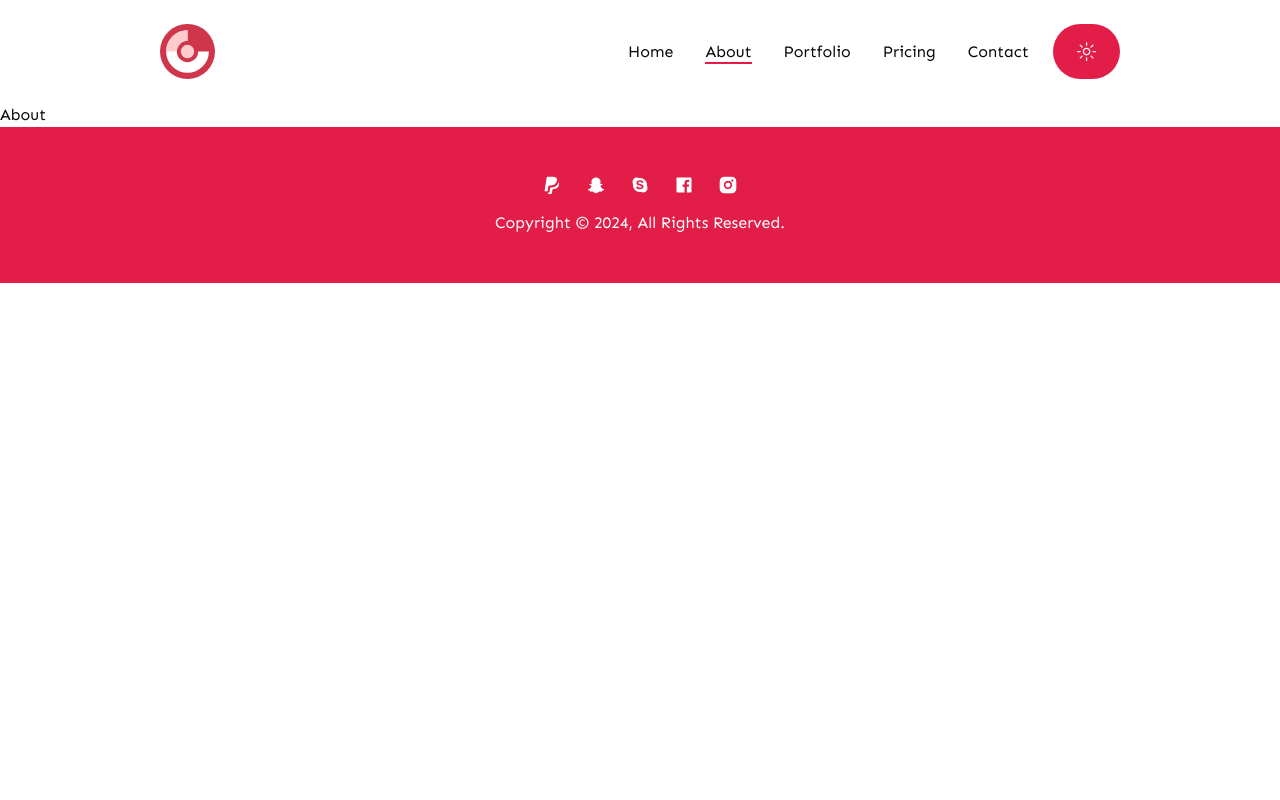
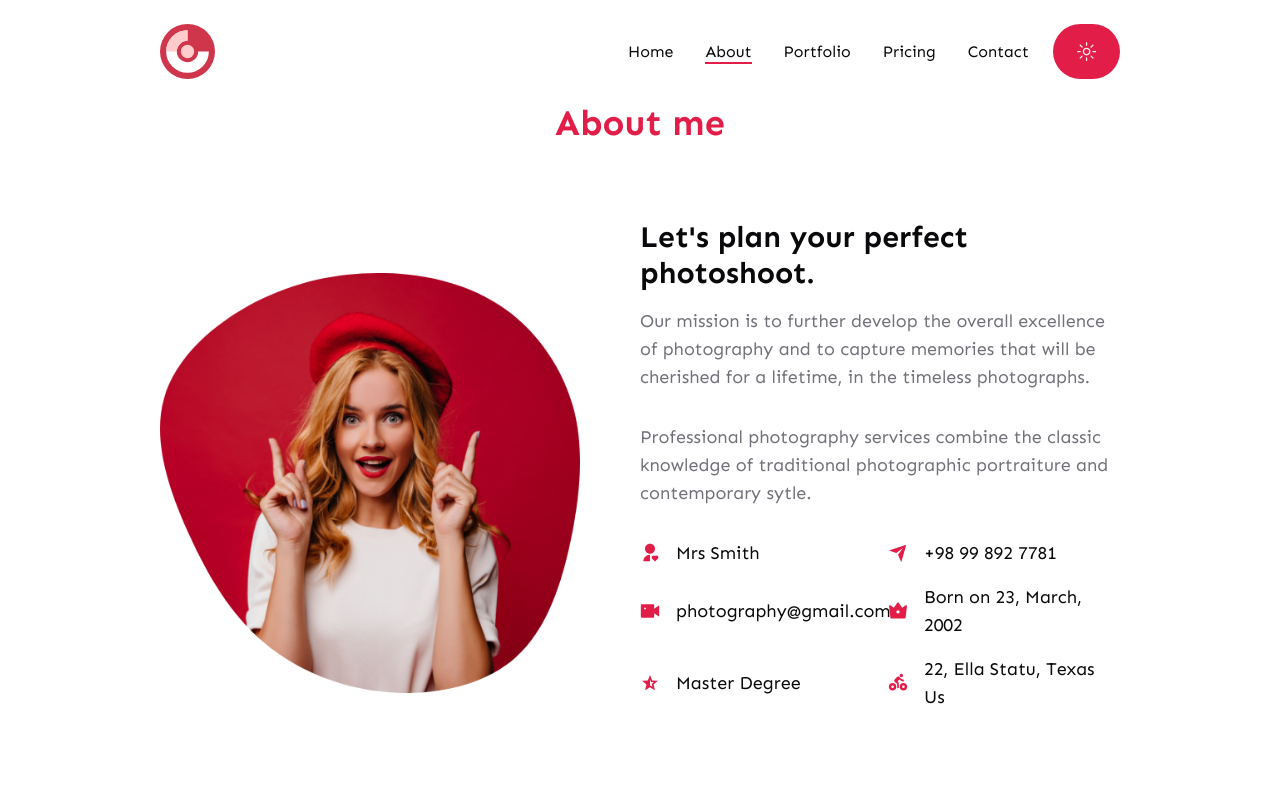
Before and after one commit to zreonx/photography-site, a Next.js app: page /about in a window 1280 px wide. Shown: the top 800 px of the page. Built offline with nearby package versions, Linux system fonts and the light colour scheme.

Commit message:
Added About Page

```diff
--- a/app/about/page.tsx
+++ b/app/about/page.tsx
@@ -1,7 +1,94 @@
+import { Icon } from "lucide-react";
 import React from "react";
+import {
+  RiRidingFill,
+  RiUserHeartFill,
+  RiStarHalfSLine,
+  RiVidiconFill,
+  RiVipCrown2Fill,
+  RiSendPlaneFill,
+} from "react-icons/ri";
+
+import HeroImg from "@/components/HeroImg";
+
+const infoData = [
+  {
+    icon: <RiUserHeartFill size={20} />,
+    text: "Mrs Smith",
+  },
+  {
+    icon: <RiSendPlaneFill size={20} />,
+    text: "+98 99 892 7781",
+  },
+  {
+    icon: <RiVidiconFill size={20} />,
+    text: "photography@gmail.com",
+  },
+  {
+    icon: <RiVipCrown2Fill size={20} />,
+    text: "Born on 23, March, 2002",
+  },
+  {
+    icon: <RiStarHalfSLine size={20} />,
+    text: "Master Degree",
+  },
+  {
+    icon: <RiRidingFill size={20} />,
+    text: "22, Ella Statu, Texas Us",
+  },
+];
 
 const About = () => {
-  return <div>About</div>;
+  return (
+    <section className='pb-18 xl:pb-24'>
+      <div className='container mx-auto'>
+        <h2 className='section-title mb-8 xl:mb-16 text-center mx-auto'>
+          About me
+        </h2>
+        <div className='flex flex-col xl:flex-row'>
+          {/* Image */}
+          <div className='relative flex-1 xl:flex justify-start items-center'>
+            <HeroImg
+              containerStyles='w-[420px] h-[420px] bg-no-repeat relative'
+              imgScr='/about/profile.png'
+            />
+          </div>
+          <div className='flex-1'>
+            {/* Content */}
+            <div className='text-lg mt-12 xl:mt-3'>
+              <div className='text-center xl:text-left'>
+                <h3 className='h3 mb-4 '>
+                  Let's plan your perfect photoshoot.
+                </h3>
+                <p className='subtitle max-x-xl mx-auto xl:mx-0'>
+                  Our mission is to further develop the overall excellence of
+                  photography and to capture memories that will be cherished for
+                  a lifetime, in the timeless photographs.
+                </p>
+                <p className='subtitle max-x-xl mx-auto xl:mx-0'>
+                  Professional photography services combine the classic
+                  knowledge of traditional photographic portraiture and
+                  contemporary sytle.
+                </p>
+                {/* Icons */}
+                <div className='grid xl:grid-cols-2 gap-4 mb-12'>
+                  {infoData.map((item, index) => (
+                    <div
+                      className='flex items-center gap-x-4 mx-auto xl:mx-0 '
+                      key={index}
+                    >
+                      <div className='text-primary'>{item.icon}</div>
+                      <div>{item.text}</div>
+                    </div>
+                  ))}
+                </div>
+              </div>
+            </div>
+          </div>
+        </div>
+      </div>
+    </section>
+  );
 };
 
 export default About;
```
